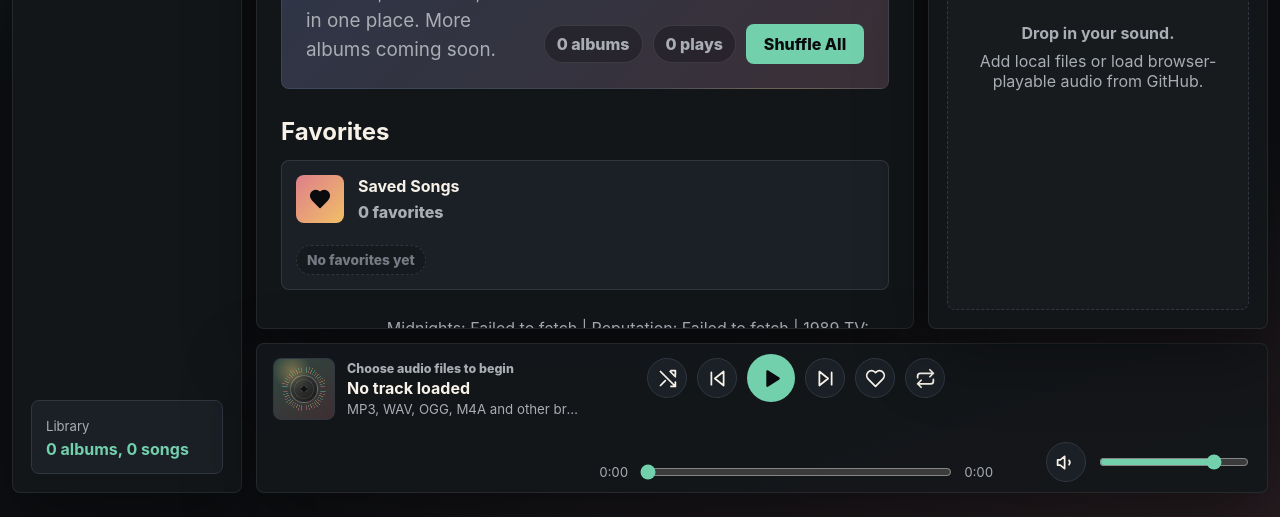
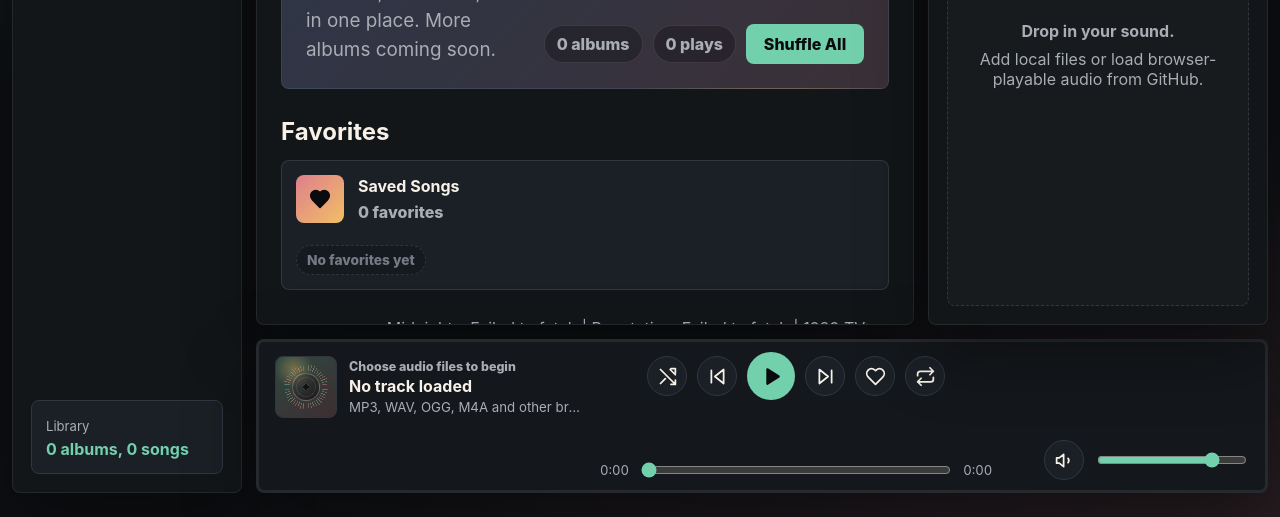
Before and after one commit to MoinYesin/SwiftMusic, a plain HTML site: page index.html in a window 1280 px wide. Shown: the part 295-812 px from the top of the page. Drawn offline with Linux system fonts and the light colour scheme; no server answers.

Commit message:
Add files via upload

```diff
--- a/styles.css
+++ b/styles.css
@@ -78,11 +78,17 @@ svg {
 }
 
 .sidebar,
-.home,
-.player {
+.home{
   border: 1px solid rgba(255, 255, 255, 0.08);
   border-radius: 8px;
   background: rgba(20, 23, 27, 0.92);
+  box-shadow: var(--shadow);
+}
+
+.player {
+  border: 3px solid rgba(255, 255, 255, 0.08);
+  border-radius: 8px;
+  background: rgb(20, 23, 27);
   box-shadow: var(--shadow);
 }
 
@@ -361,7 +367,7 @@ h2 {
 }
 
 .album-card span,
-.song-row > span:last-child > span {
+.song-row>span:last-child>span {
   color: var(--muted);
   font-size: 0.9rem;
 }
@@ -551,8 +557,8 @@ h2 {
   background: var(--mint);
 }
 
-.song-row > span:last-child,
-.album-song-row > span:last-child {
+.song-row>span:last-child,
+.album-song-row>span:last-child {
   min-width: 0;
 }
 
@@ -563,8 +569,8 @@ h2 {
   font-size: 0.98rem;
 }
 
-.song-row > span:last-child > span,
-.album-song-row > span:last-child > span {
+.song-row>span:last-child>span,
+.album-song-row>span:last-child>span {
   display: block;
   margin-top: 3px;
   overflow: hidden;
@@ -606,7 +612,7 @@ h2 {
   padding: 9px;
 }
 
-.track > button:first-child {
+.track>button:first-child {
   display: contents;
   color: inherit;
   text-align: left;
@@ -1259,6 +1265,7 @@ body.dragging .player {
     width: 100%;
   }
 }
+
 .queue {
   grid-column: 3;
   grid-row: 1;
```
